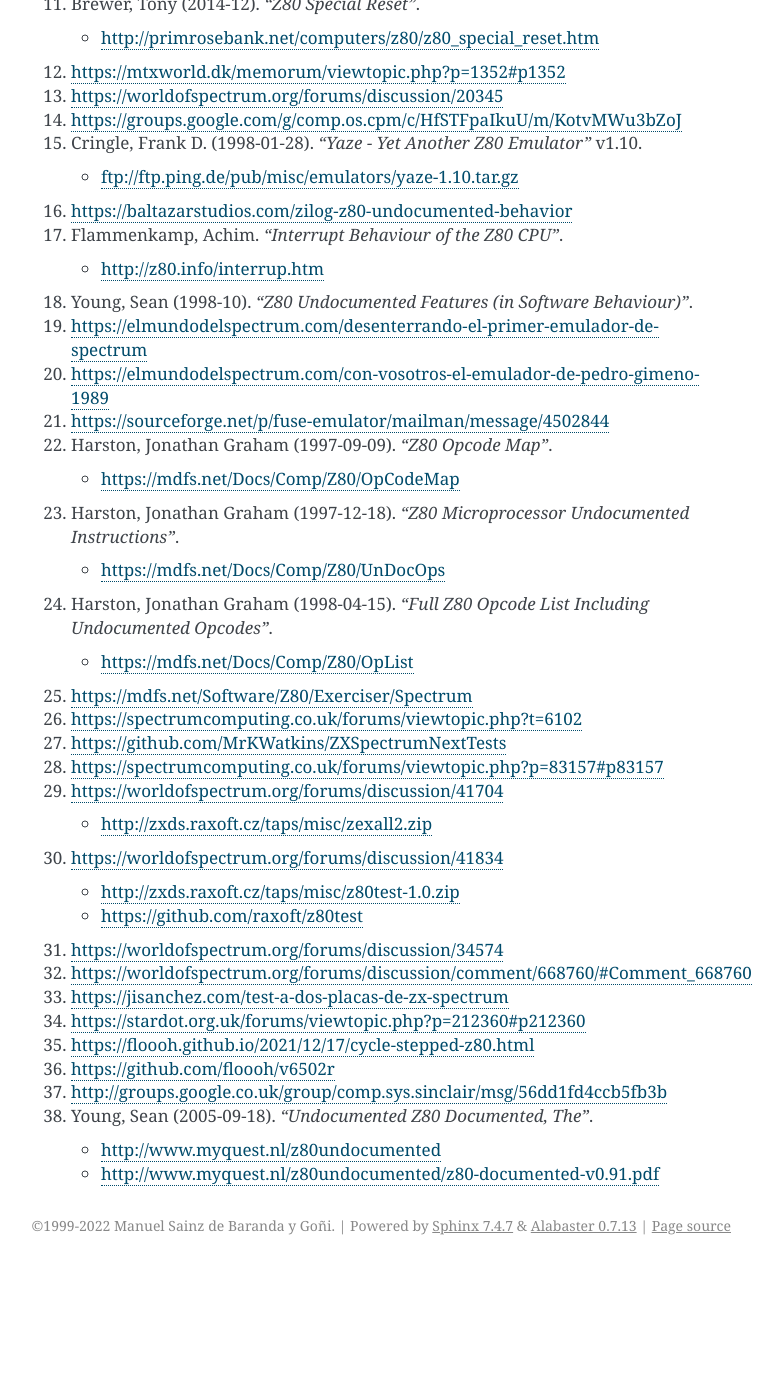
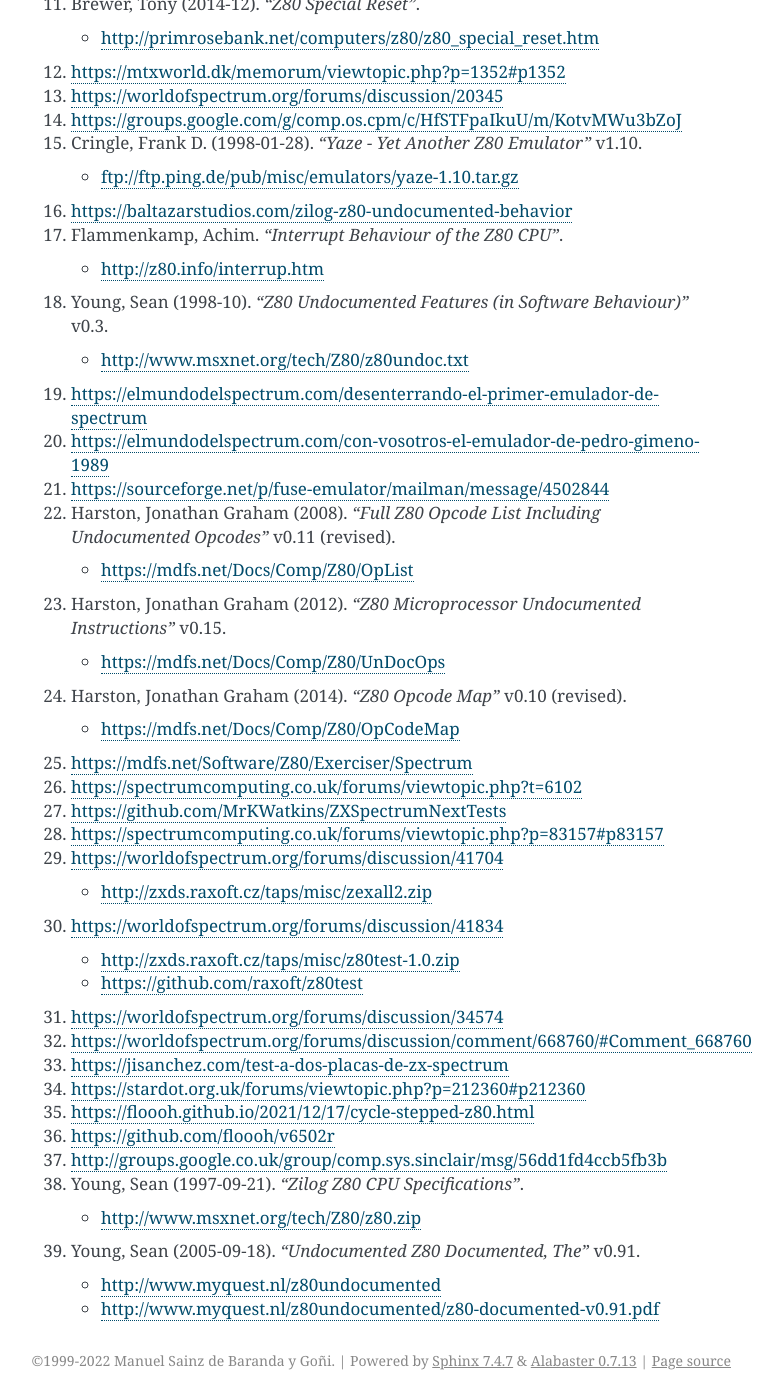
Before and after one commit to redcode/Z80, a Sphinx documentation site: the page built from documentation/Thanks.rst, in a window 1280 px wide and 1400 px high, scrolled down 4503 px. Shown: the whole window, without its empty margins (379-1162 px from the left). Built offline with Sphinx 7.4.7, drawn with Linux system fonts in a browser that asks for light colours; before the commit the page ends 5768 px from its top, so only the background shows below that.

Commit message:
Bibliography and comments.

```diff
--- a/documentation/Thanks.rst
+++ b/documentation/Thanks.rst
@@ -340,7 +340,9 @@
 
     .. _r18:
 
-    Young, Sean (1998-10). *"Z80 Undocumented Features (in Software Behaviour)"*.
+    Young, Sean (1998-10). *"Z80 Undocumented Features (in Software Behaviour)"* v0.3.
+
+    * http://www.msxnet.org/tech/Z80/z80undoc.txt
 
 19.
 
@@ -364,15 +366,15 @@
 
     .. _r22:
 
-    Harston, Jonathan Graham (1997-09-09). *"Z80 Opcode Map"*.
+    Harston, Jonathan Graham (2008). *"Full Z80 Opcode List Including Undocumented Opcodes"* v0.11 (revised).
 
-    * https://mdfs.net/Docs/Comp/Z80/OpCodeMap
+    * https://mdfs.net/Docs/Comp/Z80/OpList
 
 23.
 
     .. _r23:
 
-    Harston, Jonathan Graham (1997-12-18). *"Z80 Microprocessor Undocumented Instructions"*.
+    Harston, Jonathan Graham (2012). *"Z80 Microprocessor Undocumented Instructions"* v0.15.
 
     * https://mdfs.net/Docs/Comp/Z80/UnDocOps
 
@@ -380,9 +382,9 @@
 
     .. _r24:
 
-    Harston, Jonathan Graham (1998-04-15). *"Full Z80 Opcode List Including Undocumented Opcodes"*.
+    Harston, Jonathan Graham (2014). *"Z80 Opcode Map"* v0.10 (revised).
 
-    * https://mdfs.net/Docs/Comp/Z80/OpList
+    * https://mdfs.net/Docs/Comp/Z80/OpCodeMap
 
 25.
 
@@ -471,8 +473,15 @@
 
     .. _r38:
 
-    Young, Sean (2005-09-18). *"Undocumented Z80 Documented, The"*.
+    Young, Sean (1997-09-21). *"Zilog Z80 CPU Specifications"*.
 
+    * http://www.msxnet.org/tech/Z80/z80.zip
+
+39.
+
+    .. _r39:
+
+    Young, Sean (2005-09-18). *"Undocumented Z80 Documented, The"* v0.91.
 
     * http://www.myquest.nl/z80undocumented
     * http://www.myquest.nl/z80undocumented/z80-documented-v0.91.pdf
```
Also changed, not shown: other parts of documentation/Thanks.rst (+2 -2 lines), README.md (+12 -9 lines), 2 other files.
